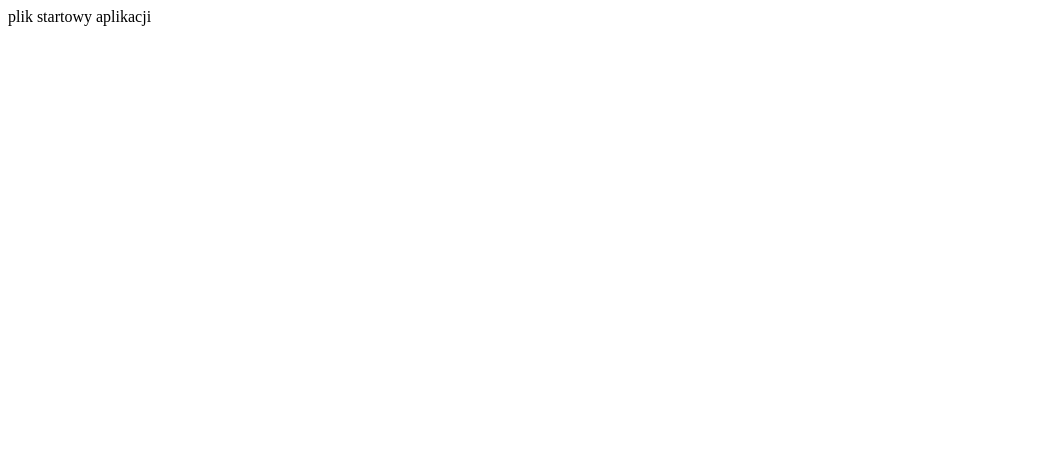
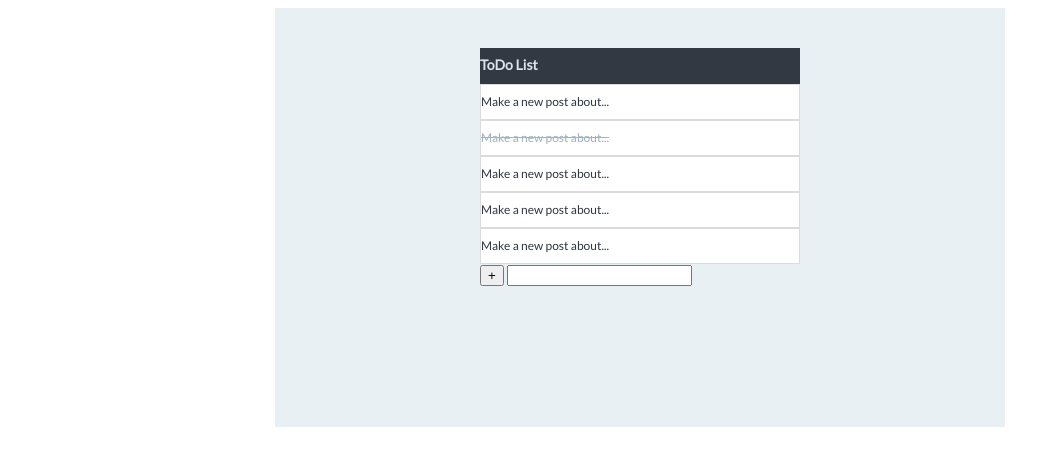
Before and after one commit to qunabu/junior-recruitment-task, a plain HTML site: page frontend/index.html in a window 1280 px wide. Shown: the whole page, without its empty margins (0-1059 px from the left). Drawn offline with Linux system fonts and the light colour scheme.

Commit message:
initial layout with sass

```diff
--- /dev/null
+++ b/frontend/css/style.scss
@@ -0,0 +1,54 @@
+html{
+    width: 100%;
+    height: 100%;
+    font-family: 'Lato', sans-serif;
+
+    body{
+        display: flex;
+        justify-content: center;
+        align-items: center;
+
+        main{
+            background-color: #e9f0f4;
+            width: 730px;
+            height: 419px;
+            display: flex;
+            justify-content: center;
+
+            section{
+                padding-top: 40px;
+                width: 320px;
+                display: flex;
+                flex-direction: column;
+
+                header{
+                    background-color: #333943;
+                    width: 320px;
+                    height: 36px;
+                    color: #dae4eb;
+                    font-size: 14px;
+                    font-weight: 700;
+                    line-height: 34px;
+                }
+                ul{
+                    margin: 0;
+                    padding: 0;
+                    list-style: none;
+                }
+                .task{
+                    border: 1px solid #dbdbdb;
+                    background-color: #ffffff;
+
+                    color: #2e3641;
+                    font-size: 12px;
+                    font-weight: 400;
+                    line-height: 34px;
+                }
+                .done{
+                    color: #9eb2c0;
+                    text-decoration: line-through;
+                }
+            }
+        }
+    }
+}
--- a/frontend/index.html
+++ b/frontend/index.html
@@ -1 +1,32 @@
-plik startowy aplikacji
+<!DOCTYPE html>
+<html lang="en">
+<head>
+    <meta charset="UTF-8">
+    <meta name="viewport" content="width=device-width, initial-scale=1.0">
+    <meta http-equiv="X-UA-Compatible" content="ie=edge">
+    <link href="https://fonts.googleapis.com/css?family=Lato" rel="stylesheet">
+    <link rel="stylesheet" href="css/style.css">
+    <title>ToDo App in Vanilla JS by Artur Wojciechowski</title>
+</head>
+<body>
+    <main>
+        <section>
+            <header>ToDo List</header>
+            <ul>
+                <li class="task">Make a new post about...</li>
+                <li class="task done">Make a new post about...</li>
+                <li class="task">Make a new post about...</li>
+                <li class="task">Make a new post about...</li>
+                <li class="task">Make a new post about...</li>
+            </ul>
+
+            <div class="addTask">
+                <form>
+                    <input type="submit" value="+">
+                    <input type="text">
+                </form>
+            </div>
+        </section>
+    </main>
+</body>
+</html>
```
Also changed, not shown: frontend/css/style.css (added), 2 other files.
